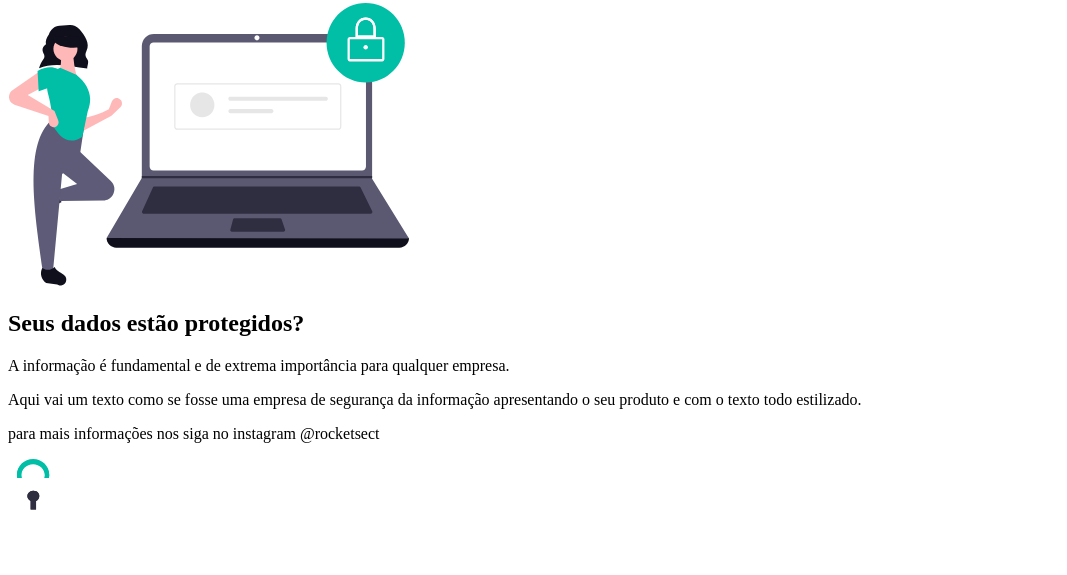
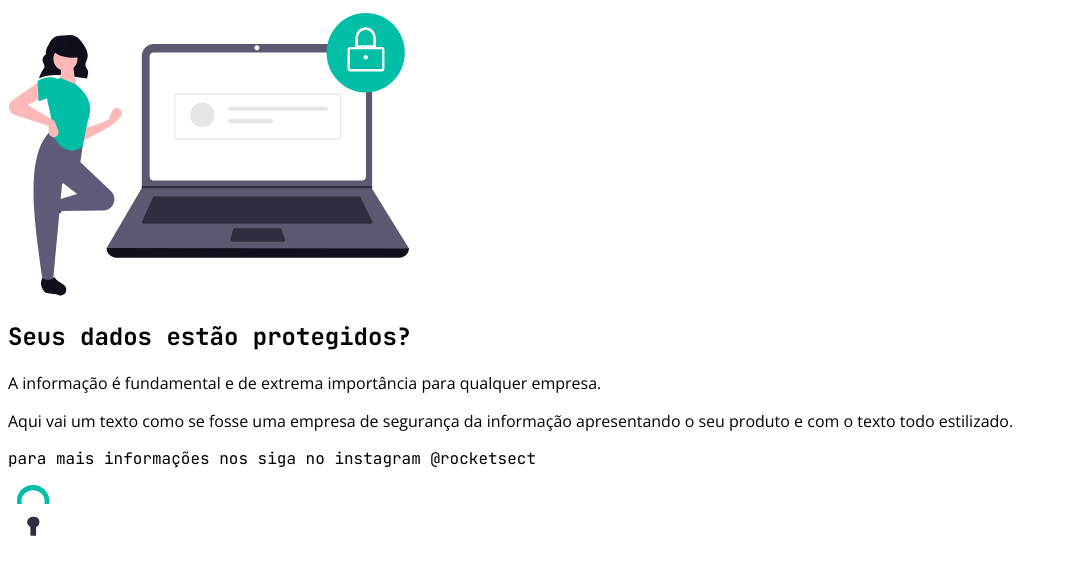
Before and after one commit to GlaucioS/rocketseat-explore-projeto02-recriando-layout, a plain HTML site: page index.html in a window 1280 px wide. Shown: the part 157-732 px from the top of the page, without its empty margins (0-1067 px from the left). Drawn offline with nearby package versions, Linux system fonts and the light colour scheme.

Commit message:
Adicionado as fontes, arquivo de estilos CSS e definição dos atribulots das fontes

```diff
--- a/index.html
+++ b/index.html
@@ -6,6 +6,10 @@ https://www.figma.com/file/Yy0hkrIWt2vnNlUtMaEyLt/Explorer-(Copy)?type=design&no
 <head>
     <meta charset="UTF-8">
     <meta name="viewport" content="width=device-width, initial-scale=1.0">
+    <link rel="preconnect" href="https://fonts.googleapis.com">
+    <link rel="preconnect" href="https://fonts.gstatic.com" crossorigin>
+    <link href="https://fonts.googleapis.com/css2?family=JetBrains+Mono:ital,wght@0,100..800;1,100..800&family=Open+Sans:ital,wght@0,300..800;1,300..800&display=swap" rel="stylesheet">
+    <link rel="stylesheet" href="style.css" >
     <title>Rocket.sect</title>
 </head>
 <body>
--- /dev/null
+++ b/style.css
@@ -0,0 +1,11 @@
+body{
+    font-family: "JetBrains Mono", monospace;
+    font-optical-sizing: auto;
+    font-style: normal;
+}
+main p{
+    font-family: "Open Sans", sans-serif;
+    font-optical-sizing: auto;
+    font-style: normal;
+    font-variation-settings: "wdth" 100;
+}
```
